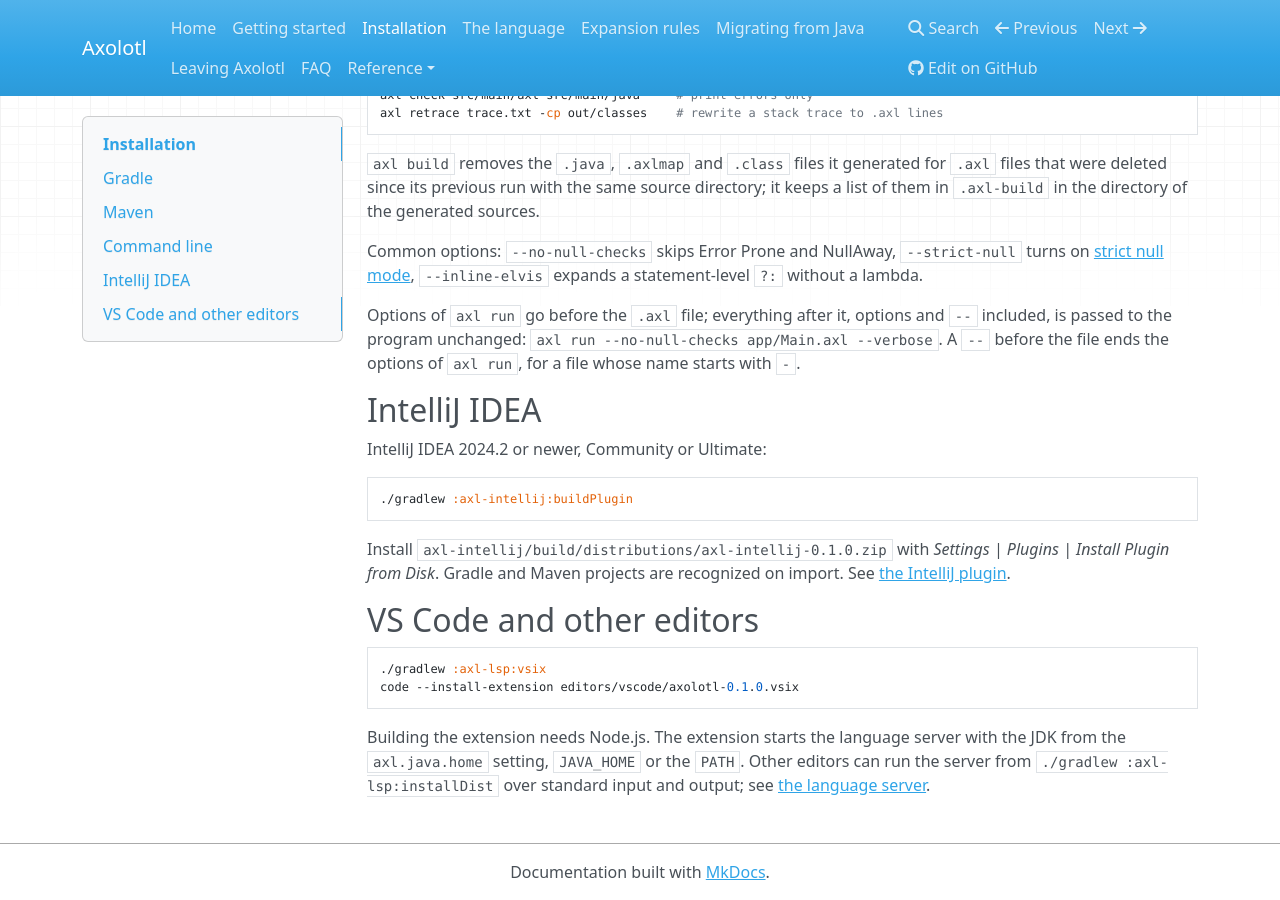
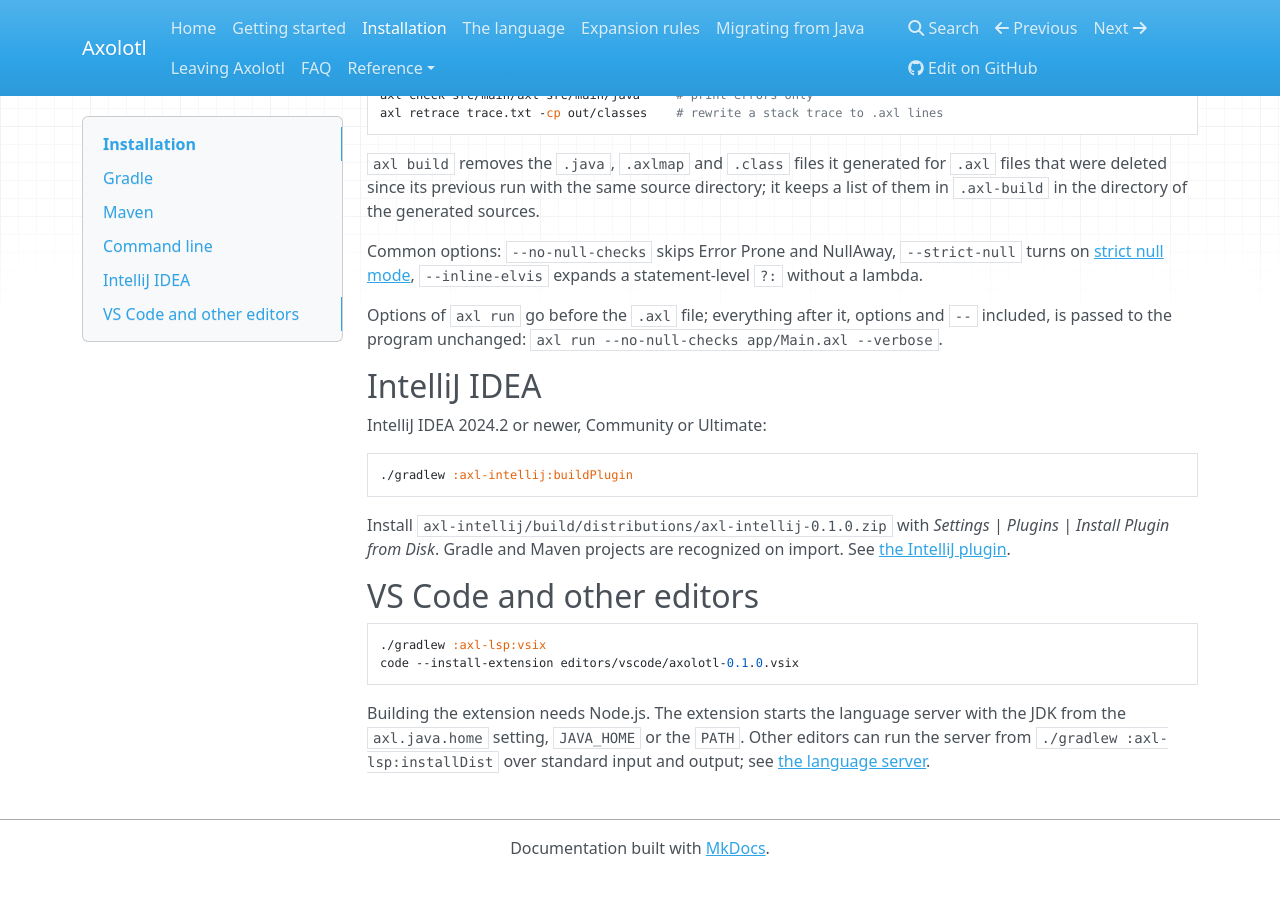
Before and after one commit to k1ngmang/axolotl-lang, an MkDocs documentation site: the page built from docs/install.md, in a window 1280 px wide and 900 px high, scrolled down 1331 px. Built offline with MkDocs 1.6.1, drawn with Linux system fonts in a browser that asks for light colours; nearby versions of some CDN libraries; after the commit the page ends 2207 px from its top, so only the background shows below that.

Commit message:
Drop the run option note for file names starting with a dash

```diff
--- a/docs/install.md
+++ b/docs/install.md
@@ -82,8 +82,7 @@ Common options: `--no-null-checks` skips Error Prone and NullAway, `--strict-nul
 statement-level `?:` without a lambda.
 
 Options of `axl run` go before the `.axl` file; everything after it, options and `--` included, is
-passed to the program unchanged: `axl run --no-null-checks app/Main.axl --verbose`. A `--` before
-the file ends the options of `axl run`, for a file whose name starts with `-`.
+passed to the program unchanged: `axl run --no-null-checks app/Main.axl --verbose`.
 
 ## IntelliJ IDEA
 
```
